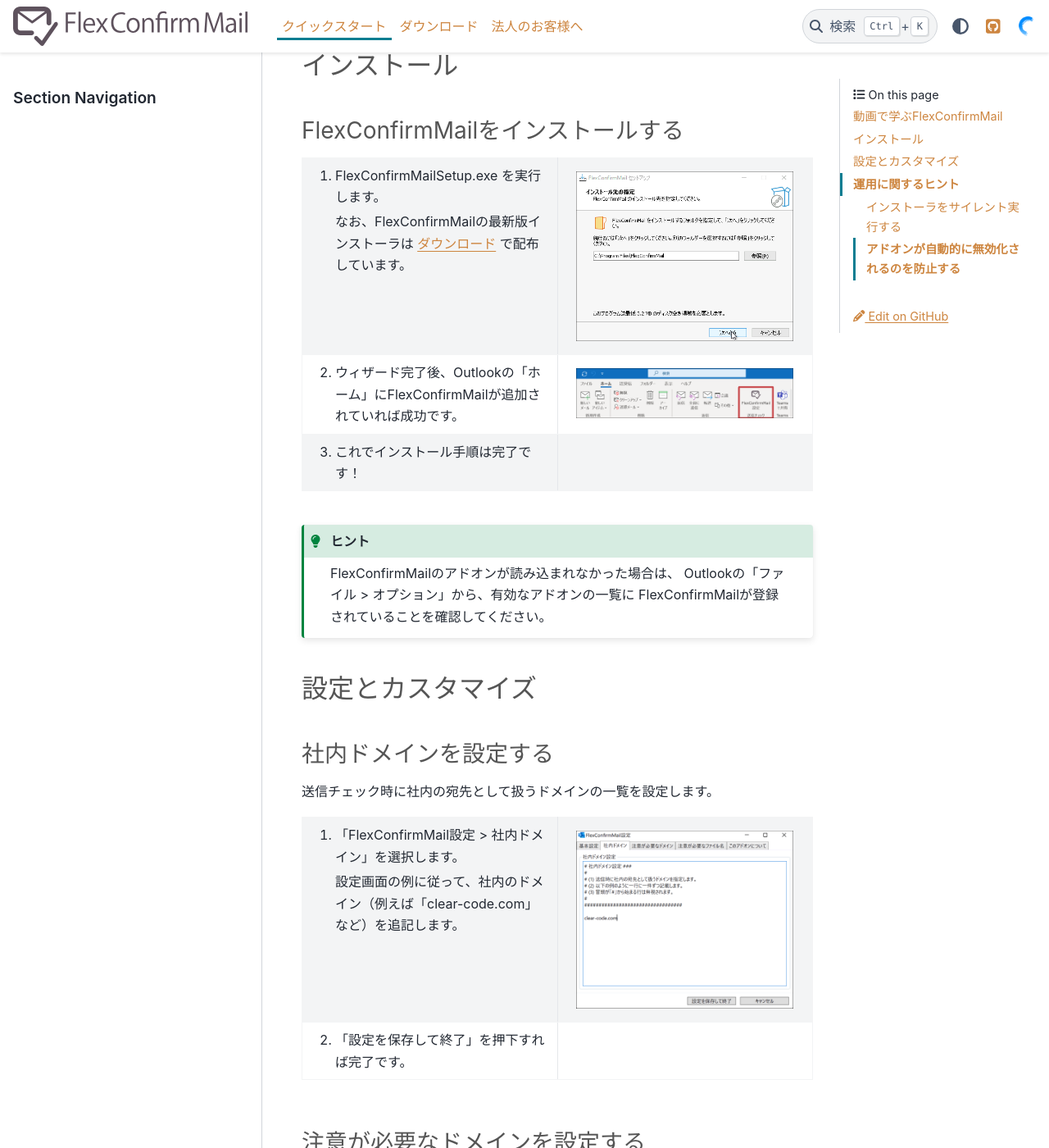
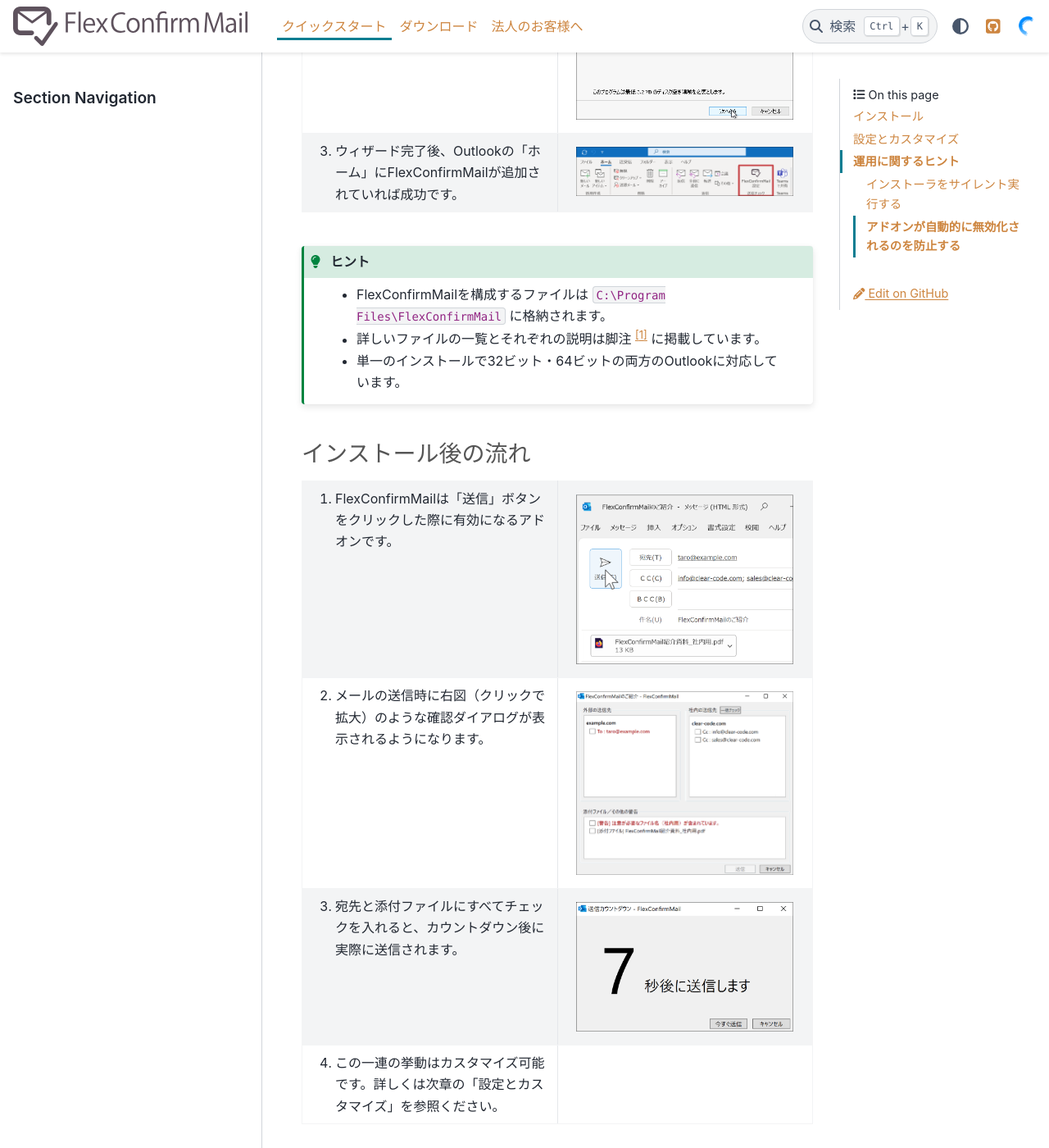
Before and after one commit to FlexConfirmMail/flexconfirmmail.github.io, a Sphinx documentation site: the page built from source/quickstart.rst, in a window 1280 px wide and 1400 px high, scrolled down 1171 px. Shown: the whole window at 82% size. Built offline with Sphinx 7.4.7 and the PyData theme 0.15.4, drawn with Linux system fonts in a browser that asks for light colours; some of the changed text lies outside the part shown; grey boxes are pictures that could not be loaded.

Commit message:
Revise the documentation in quickstart.rst
I wanted to make it very easy for new users to start using
FlexConfirmMail. So:

 * Add more screenshots.
 * Add detailed explanation what each configuration does.
 * Add a new small section "Post installation"

Signed-off-by: Fujimoto Seiji <fujimoto@ceptord.net>

```diff
--- a/source/quickstart.rst
+++ b/source/quickstart.rst
@@ -2,30 +2,17 @@
 クイックスタート
 ================
 
-本記事では、FlexConfirmMailをOutlookに導入する方法について解説します。
+このページでは、FlexConfirmMailをOutlookに導入する方法について解説します。
 
 .. contents:: 目次
    :local:
    :backlinks: none
 
-動画で学ぶFlexConfirmMail
-=========================
-
-これからFlexConfirmMailを使い始める方向けに、
-インストーラの入手からの一連のセットアップの流れを解説した動画
-（音声有り・字幕対応）を用意しています。
-
-* FlexConfirmMailのインストーラを既に取得されている場合は、
-  動画の40秒からインストールと初期設定の解説が始まります。
-
-**動画「2分で始めるFlexConfirmMail」**
-
-.. raw:: html
-
-   <iframe width="480" height="270" src="https://www.youtube.com/embed/cBfAGb6Ub20" title="YouTube video player" frameborder="0" allow="accelerometer; autoplay; clipboard-write; encrypted-media; gyroscope; picture-in-picture" allowfullscreen></iframe>
-
 インストール
 ============
+
+* 初期セットアップの流れを解説した動画 「`2分で始める誤送信対策 <https://www.youtube.com/watch?v=cBfAGb6Ub20>`_」も用意しています。
+* 動画の方が分かりやすいという方は上のリンクからご覧ください。
 
 FlexConfirmMailをインストールする
 ---------------------------------
@@ -33,27 +20,51 @@
 .. list-table::
    :widths: 10 10
 
-   * - 1. FlexConfirmMailSetup.exe を実行します。
+   * - 1. FlexConfirmMailの最新のEXEインストーラを :any:`download` から取得します。
 
-          なお、FlexConfirmMailの最新版インストーラは  :any:`download` で配布しています。
+     - .. figure:: _static/download.png
+          :width: 95%
+
+   * - 2. FlexConfirmMailSetup.exe を実行します。
 
      - .. figure:: _static/installer.png
           :width: 95%
 
-   * - 2. ウィザード完了後、Outlookの「ホーム」にFlexConfirmMailが追加されていれば成功です。
+   * - 3. ウィザード完了後、Outlookの「ホーム」にFlexConfirmMailが追加されていれば成功です。
 
      - .. figure:: _static/Ribbon.png
           :width: 95%
 
-   * - 3. これでインストール手順は完了です！
+.. hint::
+
+   * FlexConfirmMailを構成するファイルは :file:`C:\\Program Files\\FlexConfirmMail` に格納されます。
+   * 詳しいファイルの一覧とそれぞれの説明は脚注 [#f1]_ に掲載しています。
+   * 単一のインストールで32ビット・64ビットの両方のOutlookに対応しています。
+
+インストール後の流れ
+--------------------
+
+.. list-table::
+   :widths: 10 10
+
+   * - 1. FlexConfirmMailは「送信」ボタンをクリックした際に有効になるアドオンです。
+
+     - .. figure:: _static/SendButton.png
+          :width: 95%
+
+   * - 2. メールの送信時に右図（クリックで拡大）のような確認ダイアログが表示されるようになります。
+
+     - .. figure:: _static/MainDialog.png
+          :width: 95%
+
+   * - 3. 宛先と添付ファイルにすべてチェックを入れると、カウントダウン後に実際に送信されます。
+
+     - .. figure:: _static/CountDialog.png
+          :width: 95%
+
+   * - 4. この一連の挙動はカスタマイズ可能です。詳しくは次章の「設定とカスタマイズ」を参照ください。
 
      -
-
-.. hint::
-
-    FlexConfirmMailのアドオンが読み込まれなかった場合は、
-    Outlookの「ファイル > オプション」から、有効なアドオンの一覧に
-    FlexConfirmMailが登録されていることを確認してください。
 
 設定とカスタマイズ
 ==================
@@ -61,67 +72,78 @@
 社内ドメインを設定する
 ----------------------
 
-送信チェック時に社内の宛先として扱うドメインの一覧を設定します。
+.. list-table::
+   :widths: 10 10
+
+   * - 1. FlexConfirmMailは宛先を社内・社外で分けて確認する機能を備えてます。
+
+     - .. figure:: _static/TrustedDomainsExample.png
+          :width: 95%
+
+   * - 2. 「FlexConfirmMail設定 > 社内ドメイン」を選択し、自分の会社のドメインを記入します。
+
+          例えば右の例では「clear-code.com」を社内ドメインとして登録しています。
+
+     - .. figure:: _static/TrustedDomains.png
+          :width: 95%
+
+   * - 3. 「設定を保存して終了」を押下すれば完了です。
+
+     -
+
+.. hint::
+
+   基本設定の「宛先が社内ドメインのみの場合は確認をスキップする」にチェックを入れると、
+   社内の宛先のみのメールは、確認ダイアログを表示せずに送信できます。
+
+   .. figure:: _static/SkipIfNoExt.png
+      :align: left
+      :width: 300
+
+
+注意が必要なドメインを設定する
+------------------------------
 
 .. list-table::
    :widths: 10 10
 
-   * - 1. 「FlexConfirmMail設定 > 社内ドメイン」を選択します。
+   * - 1. FlexConfirmMailは注意が必要な宛先を検出する機能を備えています。
 
-          設定画面の例に従って、社内のドメイン（例えば「clear-code.com」など）を追記します。
-
-     - .. figure:: _static/TrustedDomains.png
+     - .. figure:: _static/UnsafeDomainsExample.png
           :width: 95%
 
-   * - 2. 「設定を保存して終了」を押下すれば完了です。
+   * - 2. 「FlexConfirmMail設定 > 注意が必要なドメイン」を選択し、ドメインを記入します。
+
+          例えば「gmai.com」などのドメインの打ち間違え対策に利用できます。
+
+     - .. figure:: _static/UnsafeDomains.png
+          :width: 95%
+
+   * - 3. 「設定を保存して終了」を押下すれば完了です。
 
      -
 
-注意が必要なドメインを設定する
-------------------------------
-
-宛先に含まれる場合に、特に注意が必要なドメインの一覧を設定します。
+注意が必要なファイル名を設定する
+--------------------------------
 
 .. list-table::
    :widths: 10 10
 
-   * - 1. 「FlexConfirmMail設定 > 注意が必要なドメイン」を選択します。
+   * - 1. FlexConfirmMailは、注意が必要な添付ファイルを検出して、警告を促す機能を備えています。
 
-          設定画面の例に従って、ドメインを追記します。
-
-     - .. figure:: _static/UnsafeDomains.png
+     - .. figure:: _static/UnsafeFilesExample.png
           :width: 95%
 
-   * - 2. 「設定を保存して終了」を押下すれば完了です。
-     -
+   * - 2. 「FlexConfirmMail設定 > 注意が必要なファイル名」を選択し、キーワードを設定します。
 
-**注意が必要なドメインの警告例**
-
-.. image:: _static/UnsafeDomainsExample.png
-   :width: 70%
-
-注意が必要なファイル名を設定する
---------------------------------
-
-注意が必要な添付ファイルのキーワードを設定します。
-
-.. list-table::
-   :widths: 10 10
-
-   * - 1. 「FlexConfirmMail設定 > 注意が必要なファイル名」を選択します。
-
-          設定画面の例に従って、キーワードを追記します。
+          例えば「社外秘」など、機密性の高いファイルによく付与するワードを設定ください。
 
      - .. figure:: _static/UnsafeFiles.png
           :width: 95%
 
-   * - 2. 「設定を保存して終了」を押下すれば完了です。
+   * - 3. 「設定を保存して終了」を押下すれば完了です。
+
      -
-
-**注意が必要なファイル名の警告例**
-
-.. image:: _static/UnsafeFilesExample.png
-   :width: 70%
 
 運用に関するヒント
 ==================
@@ -138,7 +160,7 @@
 ------------------------------------------
 
 Office 2013以降にはパフォーマンスを自動的に最適化する機能が組み込まれており、
-その一環としてアドオンを自動的に無効化することがあります。
+`その一環としてアドオンを自動的に無効化することがあります。 <https://docs.microsoft.com/en-US/office/vba/outlook/Concepts/Getting-Started/support-for-keeping-add-ins-enabled>`_
 
 FlexConfirmMailが自動的に無効化されるのを防止するには、
 グループポリシーで下記の設定を追加ください。
@@ -157,3 +179,33 @@
       :width: 60%
 
 6. 「OK」ボタンを押下して確定する。
+
+.. rubric:: 脚注
+
+.. [#f1] FlexConfirmMailのインストーラを実行すると、プログラムフォルダ
+   :file:`C:\\Program Files\\FlexConfirmMail` に以下のファイルが展開されます。
+
+   .. list-table::
+      :header-rows: 1
+      :widths: 4 15
+
+      * - ファイル
+        - 説明
+      * - FlexConfirmMail.dll
+        - FlexConfirmMail本体
+      * - {en,zh}/FlexConfirmMail.dll
+        - 多言語対応リソース
+      * - FlexConfirmMail.dll.manifest
+        - FlexConfirmMailマニフェスト
+      * - FlexConfirmMail.vsto
+        - Outlook向けのアドオン定義
+      * - fcm.ico
+        - アイコン画像
+      * - unins000.exe
+        - アンインストーラ
+      * - unins000.dat
+        - アンインストーラ
+      * - Microsoft.Office.Tools.Common.v2.0.Utilities.dll
+        - VSTOアドオンライブラリ
+      * - Microsoft.Office.Tools.Outlook.v2.0.Utilities.dll
+        - VSTOアドオンライブラリ
```
Also changed, not shown: source/_static/CountDialog.png (added), source/_static/MainDialog.png (added), source/_static/SendButton.png (added), source/_static/SkipIfNoExt.png (added), source/_static/TrustedDomainsExample.png (added), source/_static/UnsafeDomainsExample.png, source/_static/UnsafeFilesExample.png, source/_static/download.png (added).
